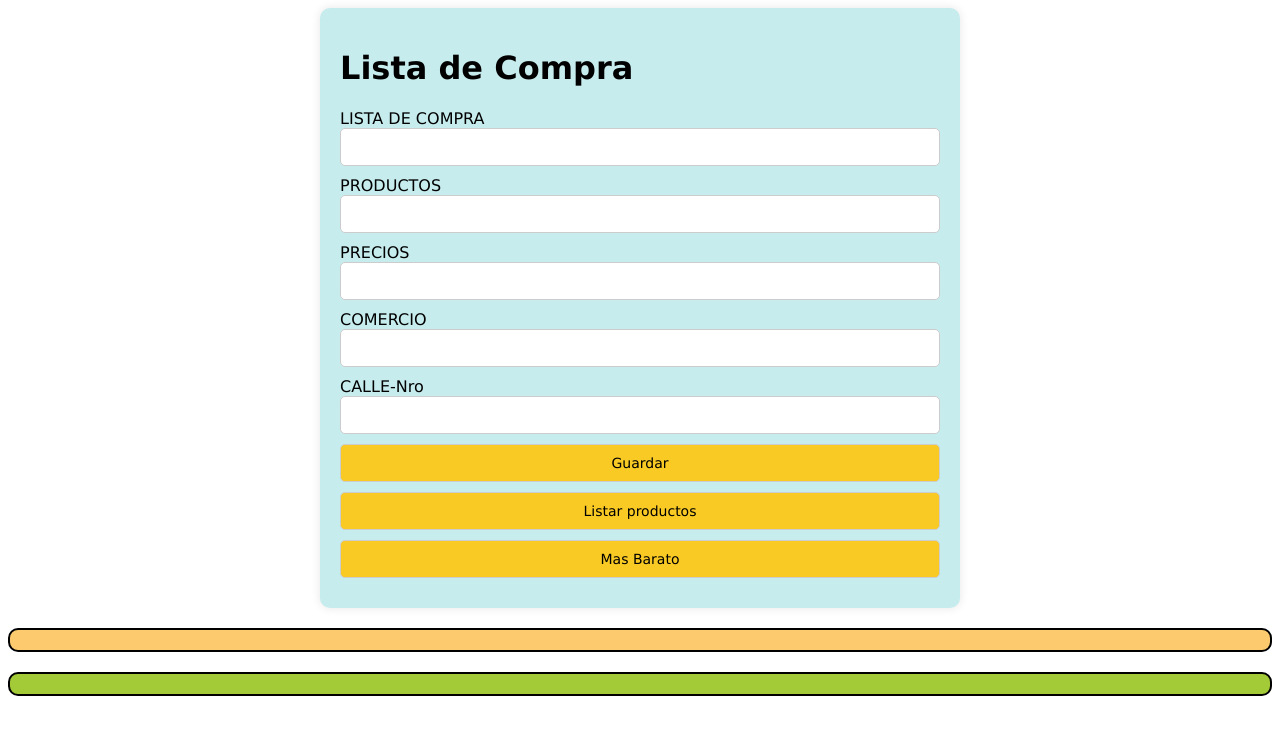
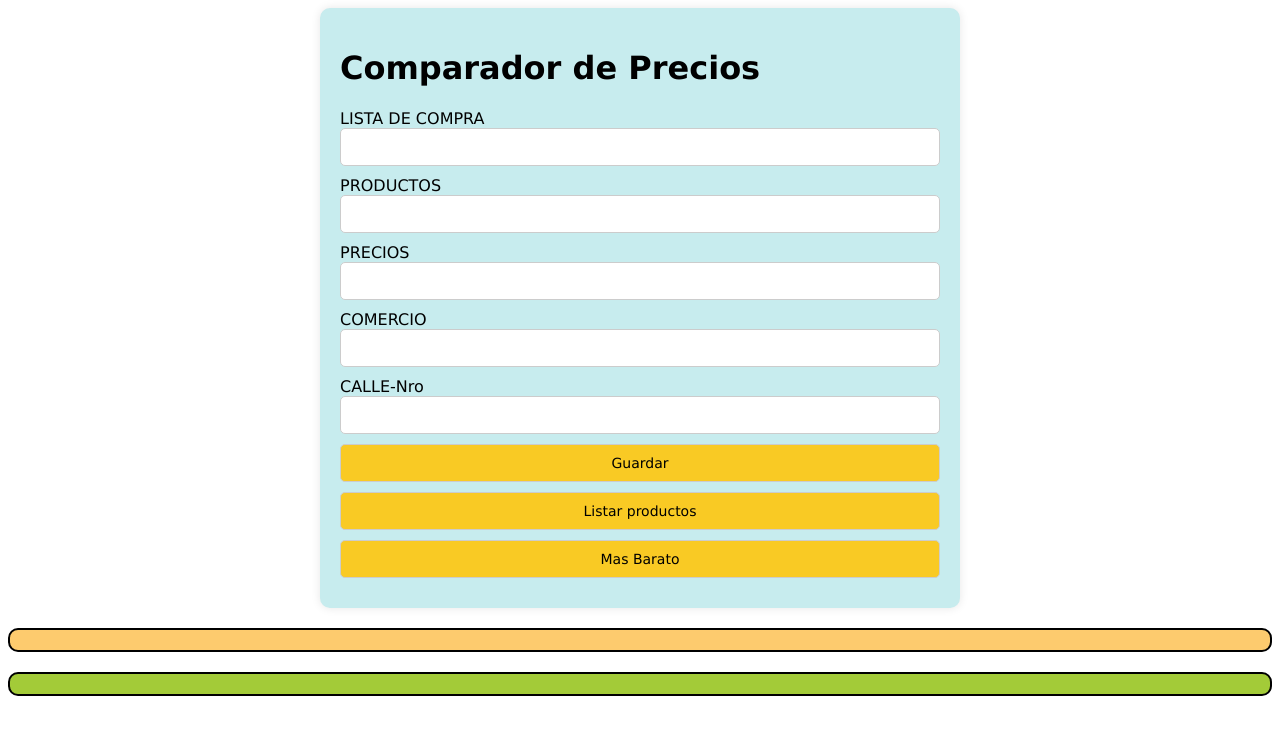
Before and after one commit to XxGuillexX29/ComparadordePrecios, a plain HTML site: page public/comparador.html in a window 1280 px wide. Drawn offline with Linux system fonts and the light colour scheme.

Commit message:
Correcicones menores
Cambios de nombre en titulo h1

```diff
--- a/public/comparador.html
+++ b/public/comparador.html
@@ -14,7 +14,7 @@
     </head>
     <body>
         <div class="container">
-            <h1>Lista de Compra</h1>
+            <h1>Comparador de Precios</h1>
             <label for="listaCompra">LISTA DE COMPRA</label>
             <input type="text" id="listaCompra" onkeyup="this.value = this.value.toLowerCase();">
             <label for="productos">PRODUCTOS</label>
@@ -39,5 +39,6 @@
         <![endif]-->
 
         <script src="" async defer></script>
+        <script src="./comparador.js"></script>
     </body>
 </html>
```
